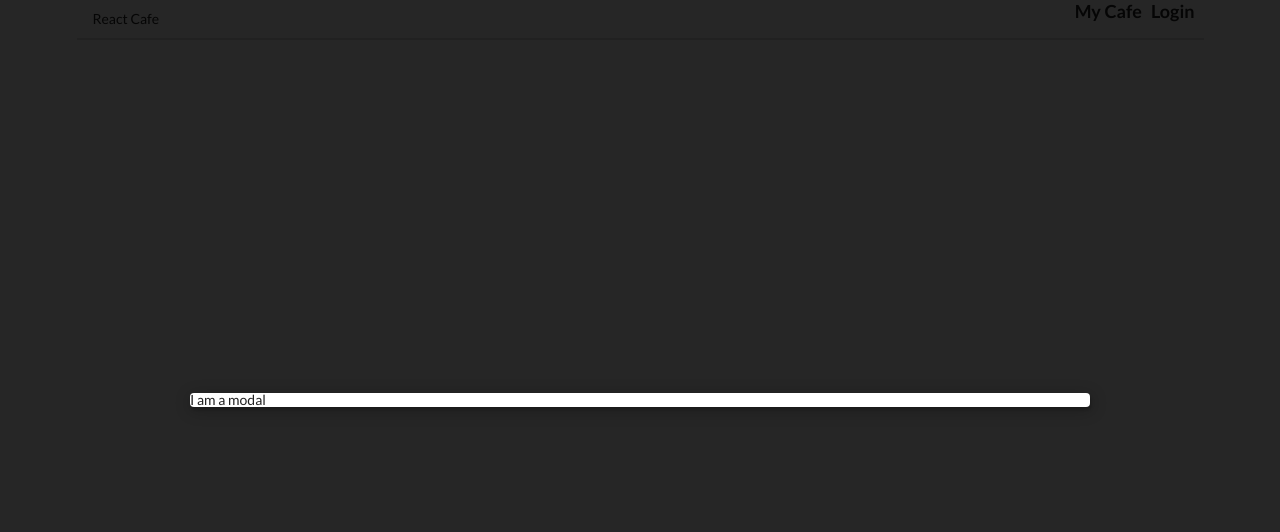
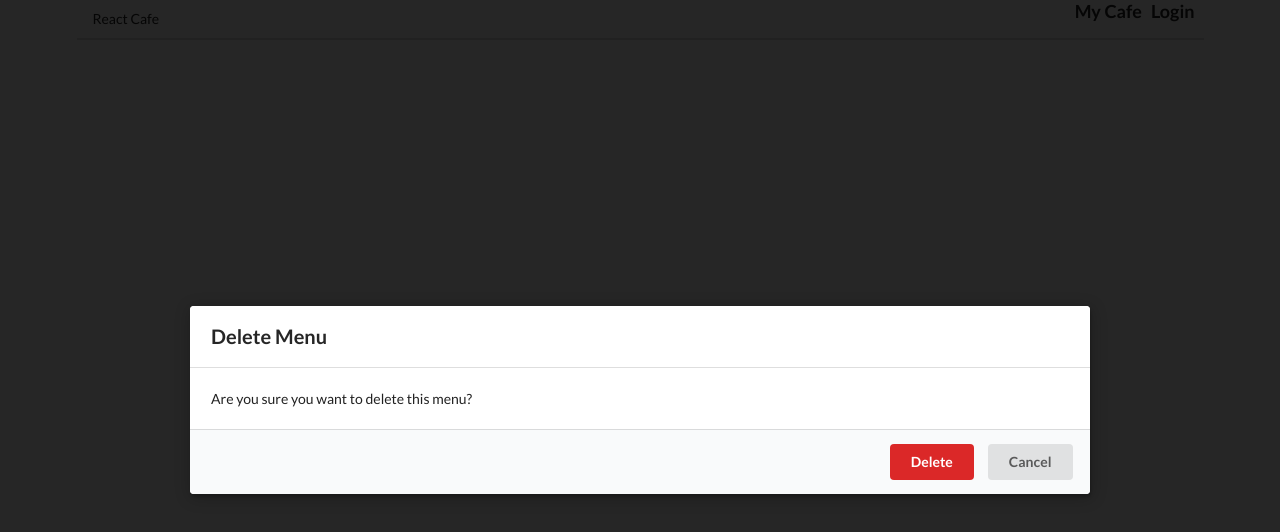
Before and after one commit to Annettesunday/REACT-CAFE, a React (Create React App) app: page /menus/delete/1 in a window 1280 px wide. Shown: the top 532 px of the page. Built offline with nearby package versions, Linux system fonts and the light colour scheme.

Commit message:
ch(Modal): customize Modal, and handle click events

```diff
--- a/src/components/Modal.js
+++ b/src/components/Modal.js
@@ -1,10 +1,26 @@
 import React from "react";
 import ReactDOM from "react-dom";
+import history from "../history";
 
 const Modal = () => {
   return ReactDOM.createPortal(
-    <div className="ui dimmer modals visible active">
-      <div className="ui standard modal visible active">I am a modal </div>
+    <div
+      onClick={() => history.push("/")}
+      className="ui dimmer modals visible active"
+    >
+      <div
+        onClick={e => e.stopPropagation()}
+        className="ui standard modal visible active"
+      >
+        <div className="header">Delete Menu</div>
+        <div className="content">
+          Are you sure you want to delete this menu?
+        </div>
+        <div className="actions">
+          <button className="ui negative button">Delete</button>
+          <button className="ui button">Cancel</button>
+        </div>
+      </div>
     </div>,
     document.querySelector("#modal")
   );
```
